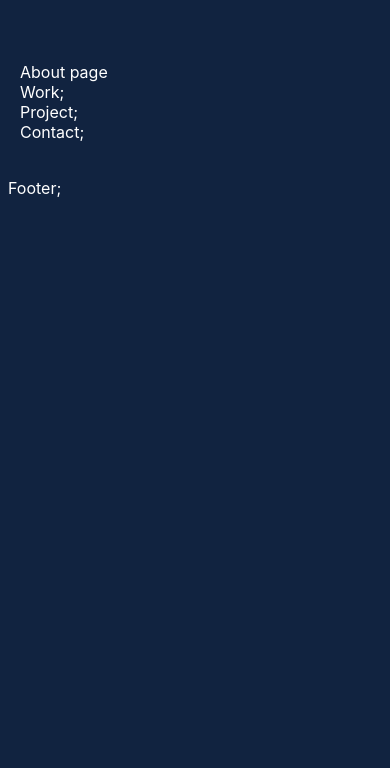
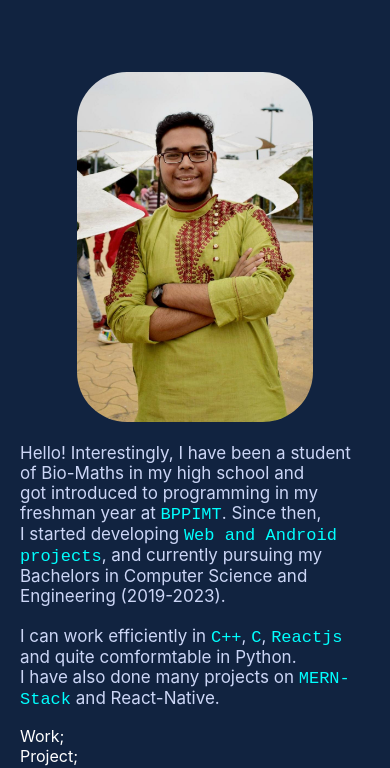
Before and after one commit to Soham2020/PortFolio, a React (Create React App) app: page / in a window 390 px wide. Shown: the part 671-1439 px from the top of the page. Before the commit the page ends 877 px from the top, so only its background shows below. Built offline with nearby package versions, Linux system fonts and the light colour scheme; the HTML template or start-up script is replaced by a standard one.

Commit message:
About Page added and Animate onScroll (AOS) had given

```diff
--- a/package.json
+++ b/package.json
@@ -6,6 +6,7 @@
     "@testing-library/jest-dom": "^5.14.1",
     "@testing-library/react": "^11.2.7",
     "@testing-library/user-event": "^12.8.3",
+    "aos": "^2.3.4",
     "react": "^17.0.2",
     "react-dom": "^17.0.2",
     "react-rotating-text": "^1.4.1",
--- a/src/Components/Body/About/About.css
+++ b/src/Components/Body/About/About.css
@@ -0,0 +1,39 @@
+.hero {
+    font-size: 24px;
+}
+.abt {
+    padding-top: 40px;
+    display: flex;
+    justify-content: space-between;
+    align-items: center;
+}
+.pic {
+    height: 400px;
+    border-radius: 50px;
+}
+.abt-info {
+    font-size: 20px;
+    margin-top: -10px;
+}
+.para {
+    color: rgb(204, 214, 246);
+}
+.clg-name {
+    color: aqua;
+    font-family: 'Courier New', Courier, monospace;
+}
+@media (max-width: 720px) {
+    .abt {
+        flex-direction: column;
+        justify-content: center;
+        align-items: center;
+        padding-top: 10px;
+    }
+    .pic {
+        height: 350px;
+    }
+    .abt-info {
+        margin-top: 0;
+        font-size: 17px;
+    }
+}
--- a/src/Components/Body/About/About.js
+++ b/src/Components/Body/About/About.js
@@ -1,10 +1,31 @@
-import React from 'react';
+import React, { useEffect } from 'react';
 import './About.css';
+import AboutPic from '../../../Assets/about.jpeg';
+import AOS from 'aos';
+import 'aos/dist/aos.css';
 
 export default function About () {
+    useEffect(() => {
+        AOS.init({ duration: 2000 });
+    }, [])
     return (
-        <div>
-            About page
-        </div>
+        <>
+            <div data-aos="fade-up" className="abt">
+                <div className="abt-photo">
+                        <img src={AboutPic} className="pic" alt="bio-picture" />
+                </div>
+                <div className="abt-info">
+                    <p className="para">
+                        Hello! Interestingly, I have been a student of Bio-Maths in my high school and <br/>
+                        got introduced to programming in my freshman year at <span className="clg-name">BPPIMT</span>. Since then, <br/>
+                        I started developing <span className="clg-name">Web and Android projects</span>, and currently pursuing my <br/>
+                        Bachelors in Computer Science and Engineering (2019-2023). <br /> <br />
+                        I can work efficiently in <span className="clg-name">C++</span>, <span className="clg-name">C</span>, <span className="clg-name">Reactjs</span>
+                        {' '}and quite comformtable in Python.<br/>
+                        I have also done many projects on <span className="clg-name">MERN-Stack</span> and React-Native.
+                    </p>
+                </div>
+            </div>
+        </>
     )
 }
```
Also changed, not shown: src/Assets/about.jpeg (added), 1 other file (tests, documents, lock files or other folders).
